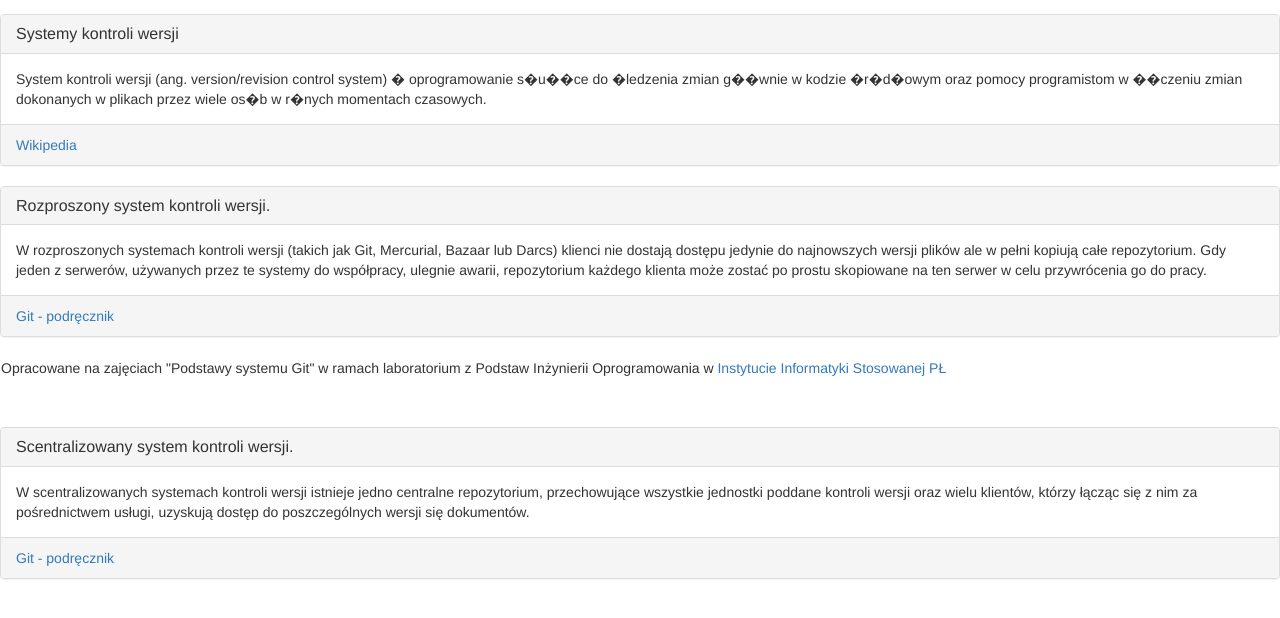
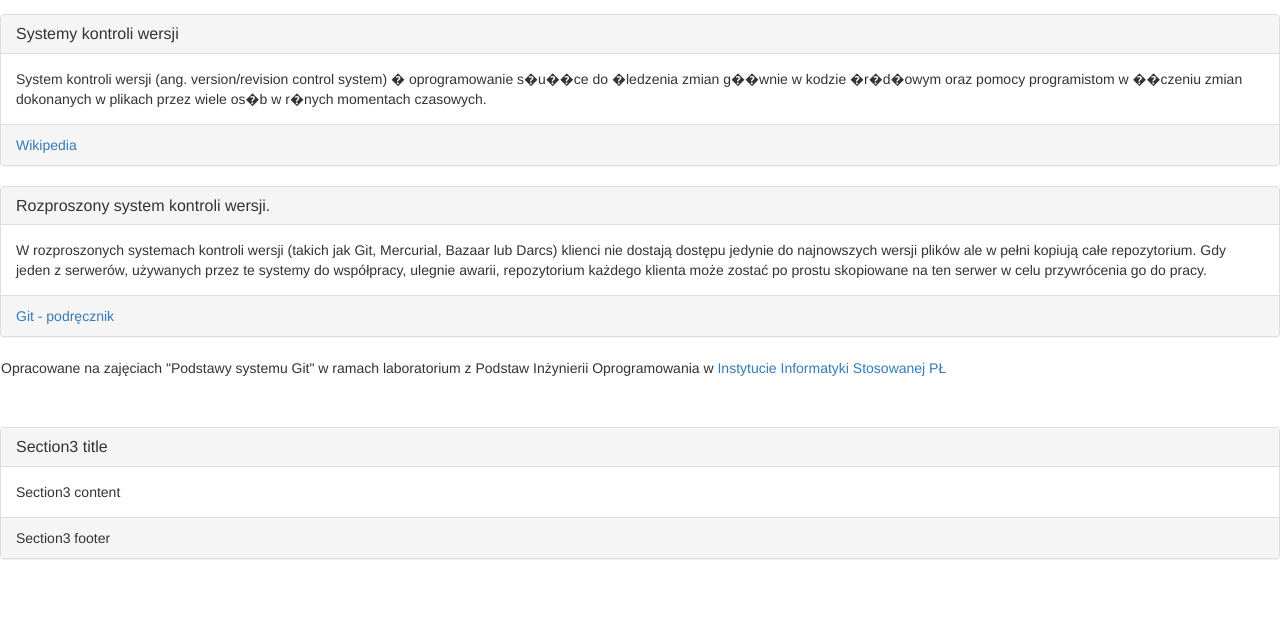
Before and after one commit to michal-103/iislabpio_187799, a plain HTML site: page index.html in a window 1280 px wide. Shown: the part 58-676 px from the top of the page. Drawn offline with nearby package versions, Linux system fonts and the light colour scheme.

Commit message:
usuniecie sekcji3 Michała i utworzenie nowej sekcji3

```diff
--- a/index.html
+++ b/index.html
@@ -42,16 +42,18 @@
 			Opracowane na zajęciach "Podstawy systemu Git" w ramach laboratorium z Podstaw Inżynierii Oprogramowania w <a href="http://www.iis.p.lodz.pl/">Instytucie Informatyki Stosowanej PŁ</a>
 		</footer>
 
+
 <section id="section3" class="panel panel-default">
 		<div class="panel-heading">
-					<h3 class="panel-title">Scentralizowany system kontroli wersji.</h3>
+    		<h3 class="panel-title">Section3 title</h3>
   		</div>
   		<div class="panel-body">
-					W scentralizowanych systemach kontroli wersji istnieje jedno centralne repozytorium, przechowujące wszystkie jednostki poddane kontroli wersji oraz wielu klientów, którzy łącząc się z nim za pośrednictwem usługi, uzyskują dostęp do poszczególnych wersji się dokumentów.
+	    	Section3 content
 	  	</div>
 		<footer class="panel-footer">
-					<a href="http://git-scm.com/book/pl/Pierwsze-kroki-Wprowadzenie-do-kontroli-wersji#Scentralizowane-systemy-kontroli-wersji">Git - podręcznik</a>
+			Section3 footer
 		</footer>
+</section>
 		</section>
 	</body>
 </html>
```
Lines whose indentation alone changed are shown as unchanged.
